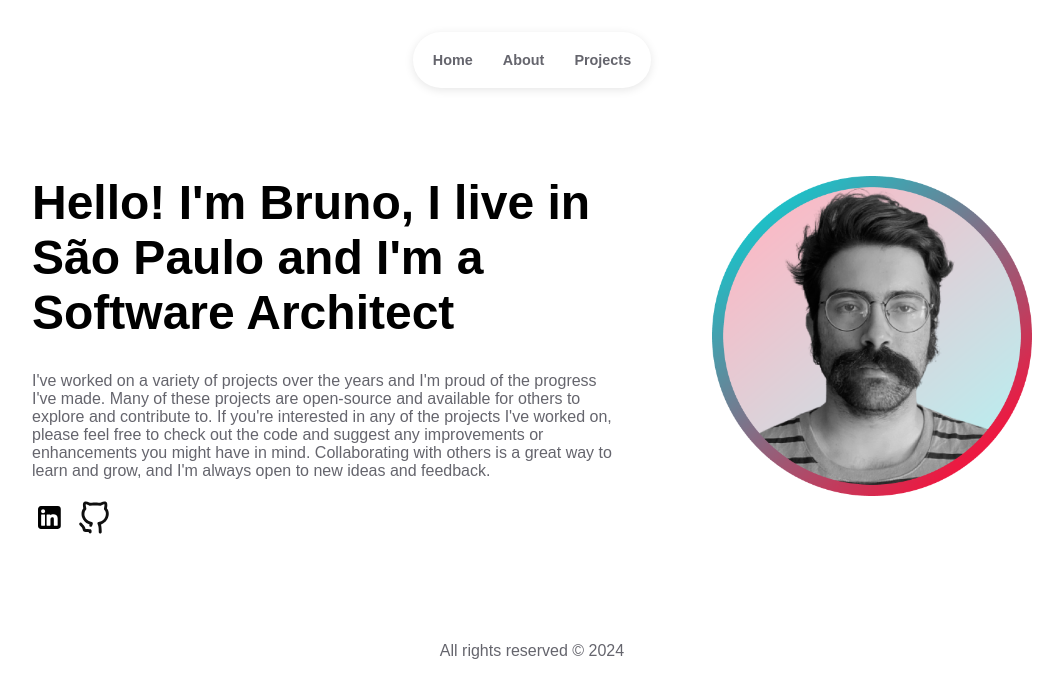
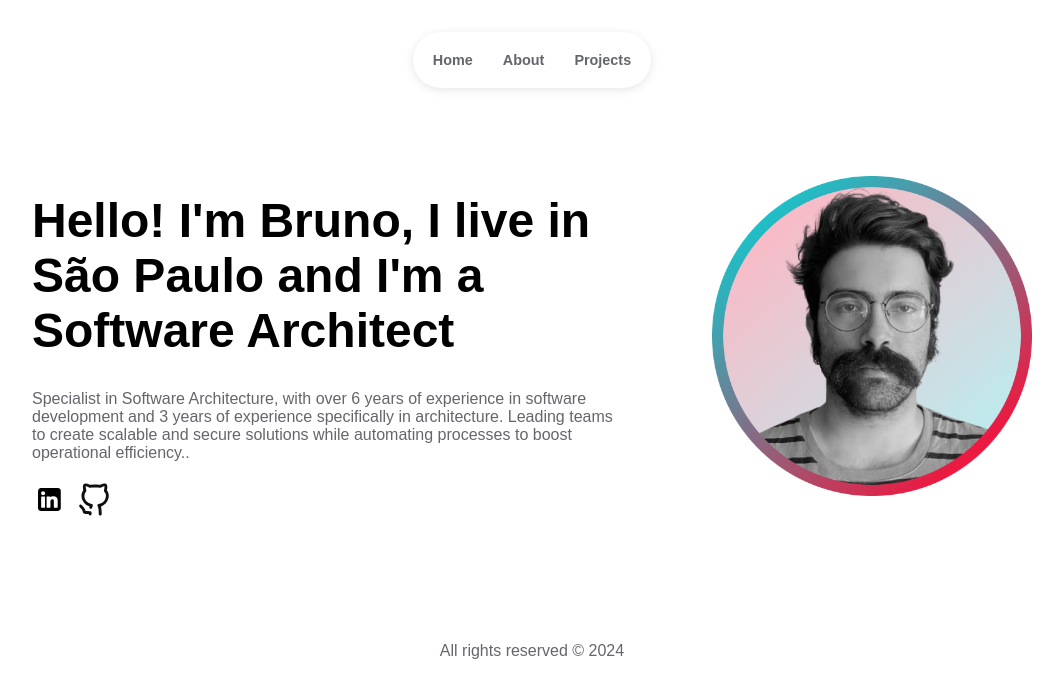
Before and after one commit to joyned/my-portfolio, an Angular app: page /about in a window 1280 px wide. Shown: the top 698 px of the page, without its empty margins (108-1171 px from the left). Built offline with nearby package versions, Linux system fonts and the light colour scheme.

Commit message:
fix: update about page

```diff
--- a/src/app/pages/about-page/about-page.component.html
+++ b/src/app/pages/about-page/about-page.component.html
@@ -2,11 +2,9 @@
   <div class="about-page-info">
     <div class="about-page-info-text">
       <h1>Hello! I'm Bruno, I live in São Paulo and I'm a Software Architect</h1>
-      <span>I've worked on a variety of projects over the years and I'm proud of the progress I've made. Many of these
-        projects are open-source and available for others to explore and contribute to. If you're interested in any of
-        the projects I've worked on, please feel free to check out the code and suggest any improvements or enhancements
-        you might have in mind. Collaborating with others is a great way to learn and grow, and I'm always open to new
-        ideas and feedback.</span>
+      <span>Specialist in Software Architecture, with over 6 years of experience in software development and 3 years of
+        experience specifically in architecture. Leading teams to create scalable and secure solutions while automating
+        processes to boost operational efficiency..</span>
       <div class="about-page-links">
         <a href="" target="_blank">
           <img src="../assets/images/linkedin-svgrepo-com.svg">
```
